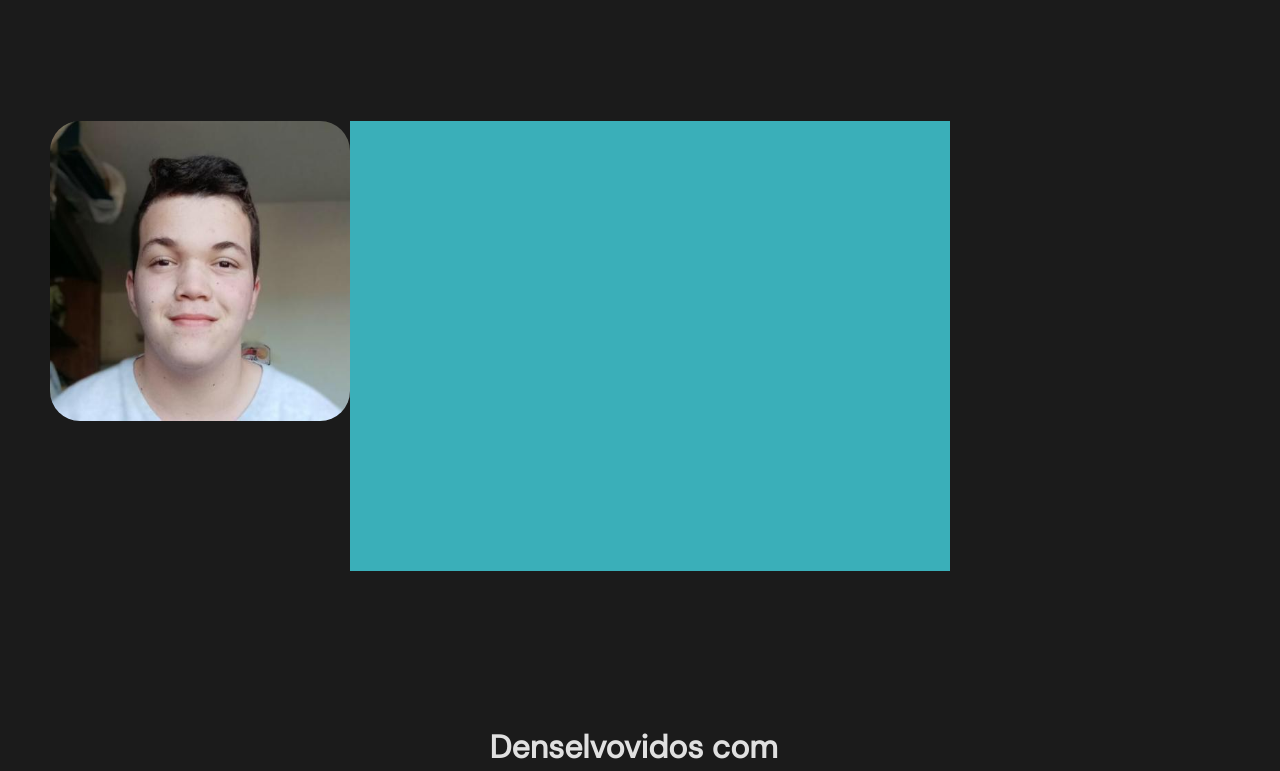
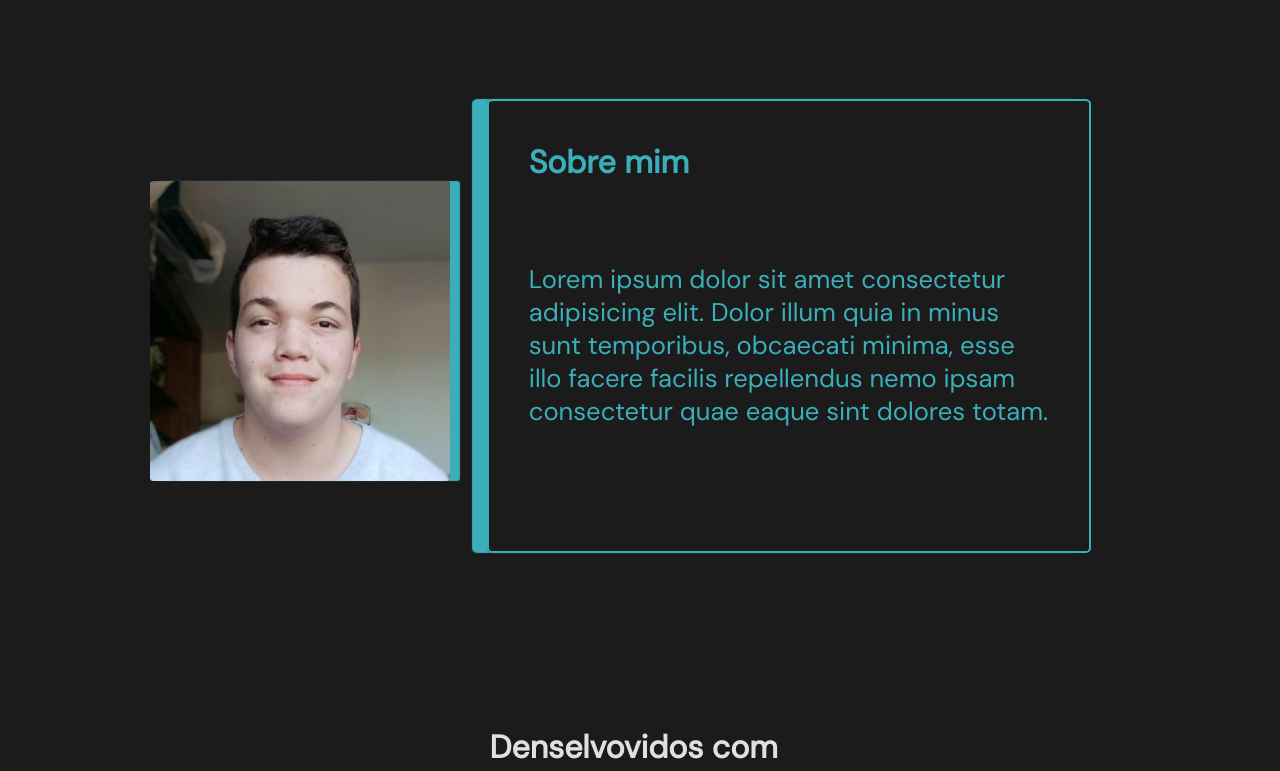
Before and after one commit to RochaJoaos/Portfolio, a plain HTML site: page index.html in a window 1280 px wide. Shown: the part 547-1318 px from the top of the page. Drawn offline with Linux system fonts and the light colour scheme.

Commit message:
About me update

```diff
--- a/index.html
+++ b/index.html
@@ -42,7 +42,8 @@
         <section id="about">
             <img id="perfil" src="image/perfil/eu.jpg" alt="foto de perfil">
             <div id="text-about">
-
+                <h1 id="title-about">Sobre mim</h1>
+                <p>Lorem ipsum dolor sit amet consectetur adipisicing elit. Dolor illum quia in minus sunt temporibus, obcaecati minima, esse illo facere facilis repellendus nemo ipsam consectetur quae eaque sint dolores totam. </p>
             </div>
         </section>
         <section id="tools">
@@ -54,6 +55,9 @@
             </div>
         </section>
         <section id="projects">
+            <div>
+
+            </div>
         </section>
         <section id="contact">
         </section>
--- a/style.css
+++ b/style.css
@@ -130,18 +130,43 @@ em{
     width: 90vw;
     height: 42vw;
     padding: 50px;
+
 }
 
 #perfil{
     width: 300px;
     height: 300px;
-    border-radius: 10%;
+    margin: 50px;
+    border-radius: 1%;
+    box-shadow: 10px 0px 1px var(--palette-03);
+    position: absolute;
+    top: 33%;
+    left: 20%;
+    transform: translate(-50%, -50%);
 }
 
 #text-about{
     width: 600px;
     height: 450px;
-    background-color: var(--palette-03);
+    border: 2px solid var(--palette-03);
+    border-radius: 1%;
+    box-shadow: -15px 0px 1px var(--palette-03);
+    position: absolute;
+    top: 40%;
+    left: 63%;
+    transform: translate(-50%, -50%);
+}
+
+#title-about{
+    padding: 40px;
+    font-size: 2em;
+    color: var(--palette-03);
+}
+
+p{
+    padding: 40px;
+    font-size: 1.6em;
+    color: var(--palette-03);
 }
 
 #tools{
```
